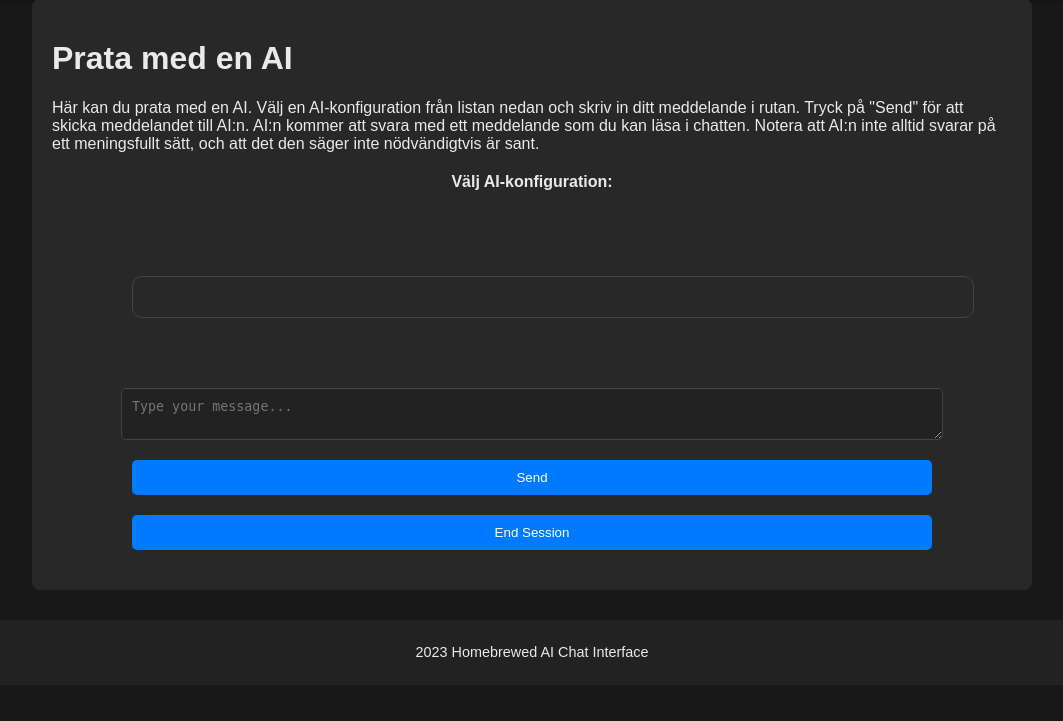
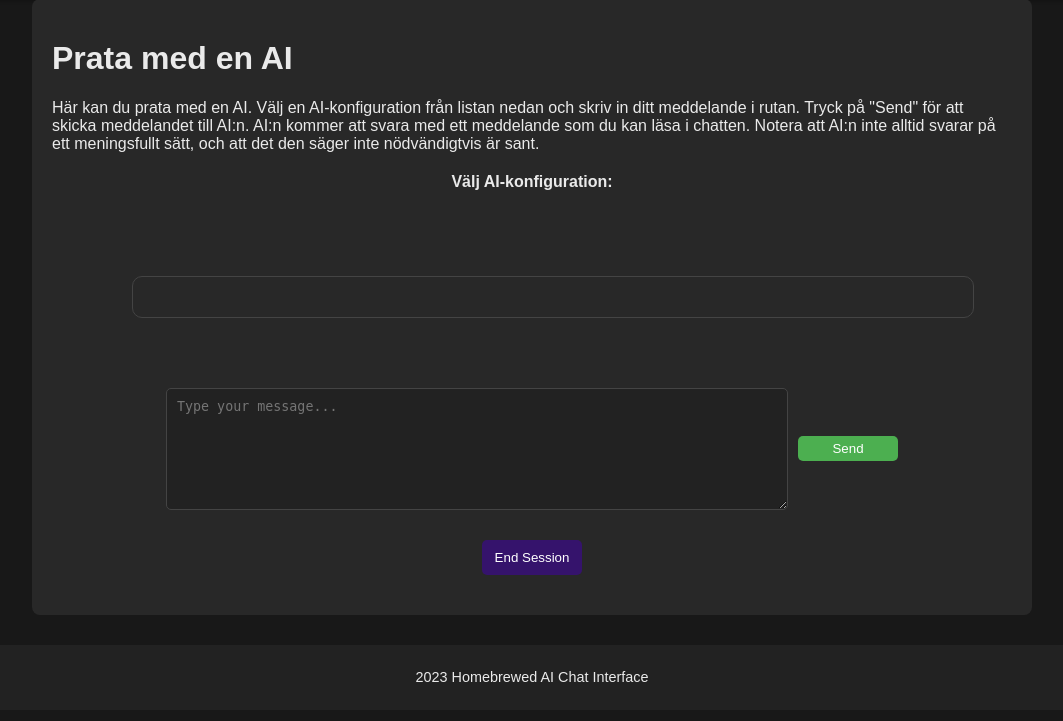
Before and after one commit to mattiaswickberg/Personal_AI_interface, a Flask app: page /chat/1 in a window 1280 px wide. Shown: the part 49-770 px from the top of the page, without its empty margins (108-1171 px from the left). Run offline with Flask 3, Linux system fonts and the light colour scheme; the visitor is signed in with stand-in values (Sample User, id 1); data that the repository does not hold is empty; some libraries are stand-ins or nearby versions.

Commit message:
UI updates

```diff
--- a/app/static/css/main.css
+++ b/app/static/css/main.css
@@ -53,7 +53,7 @@ footer {
 }
 
 
-#userInput, #aiConfig {
+#aiConfig {
     width: 100%;
     padding: 10px;
     margin-top: 10px;
@@ -123,6 +123,47 @@ button {
     transition: background-color 0.3s;
     width: 100%;
     margin-top: 10px;
+}
+#messageInputWrapper {
+    display: flex;
+    align-items: center;
+    gap: 10px;
+}
+
+#userInput {
+    flex-grow: 1;
+    width: 600px;
+    height: 100px;
+    padding: 10px;
+    margin-top: 10px;
+    border: 1px solid #444;
+    border-radius: 5px;
+    background-color: #222; /* Adjust if needed */
+    color: #eaeaea; /* Adjust if needed */
+    resize: both; /* Allows the textarea to be resized vertically */
+}
+
+.sendBtn {
+    width: 100px;
+    padding: 5px 10px;
+    background-color: #4CAF50; /* Green */
+    border: none;
+    color: white;
+    border-radius: 5px;
+    cursor: pointer;
+    transition: background-color 0.3s;
+}
+
+.sendBtn:hover {
+    background-color: #45a049;
+}
+
+#endSessionBtn {
+    width: 100px;
+    display: block;
+    margin-top: 10px;
+    background-color: #35136c;
+    /* Other styling as needed */
 }
 
 button:hover {
--- a/app/static/js/main.js
+++ b/app/static/js/main.js
@@ -40,7 +40,7 @@ function selectConfig(configId, configName) {
         aiResponse = DOMPurify.sanitize(aiResponse);  // Sanitize the HTML
 
         chatBox.innerHTML += "<div class='chat-message'><b>" + currentConfigName + ":</b> " + aiResponse + "</div>";
-
+        scrollToBottom();
         chatHistory.push({role: "assistant", content: data.response});
     });
 }
@@ -74,7 +74,6 @@ function submitQuestion() {
 
         chatBox.innerHTML += "<div class='chat-message'><b>" + currentConfigName + ":</b> " + aiResponse + "</div>";
         scrollToBottom();
-
         chatHistory.push({role: "assistant", content: data.response});
     });
 
--- a/app/templates/chat.html
+++ b/app/templates/chat.html
@@ -24,9 +24,12 @@ Notera att AI:n inte alltid svarar på ett meningsfullt sätt, och att det den s
         <!-- Chat messages will be appended here -->
     </div>
 
-    <textarea id="userInput" placeholder="Type your message..."></textarea>
-    <button onclick="submitQuestion()">Send</button>
+    <div id="messageInputWrapper">
+        <textarea id="userInput" placeholder="Type your message..."></textarea>
+        <button onclick="submitQuestion()" class="sendBtn">Send</button>
+    </div>
     <button id="endSessionBtn">End Session</button>
+
 
 </div>
 
--- a/app/utilities.py
+++ b/app/utilities.py
@@ -2,7 +2,7 @@ import openai, os
 
 openai.api_key = os.environ.get('OPEN_AI_KEY')
 
-def ask_gpt3(chat_history, model="gpt-3.5-turbo", temperature=None, top_p=None, system_message=None):
+def ask_gpt3(chat_history, model="gpt-4", temperature=None, top_p=None, system_message=None):
     messages = []
 
     # If there's a system message, prepend it to the list
@@ -44,7 +44,7 @@ def summarize_with_gpt3(chat_history, model="gpt-3.5-turbo", system_message="Ova
     return response
 
 
-def generate_reminder_from_summary(summary, model="gpt-3.5-turbo", system_message="Based on this summary of a previous session, remind the user what you last spoke about and ask about it.", temperature=0.7, top_p=0.9):
+def generate_reminder_from_summary(summary, model="gpt-4", system_message="Based on this summary of a previous session, remind the user what you last spoke about and ask about it.", temperature=0.7, top_p=0.9):
     """
     Uses the provided summary to generate a reminder message for the user.
     """
```
